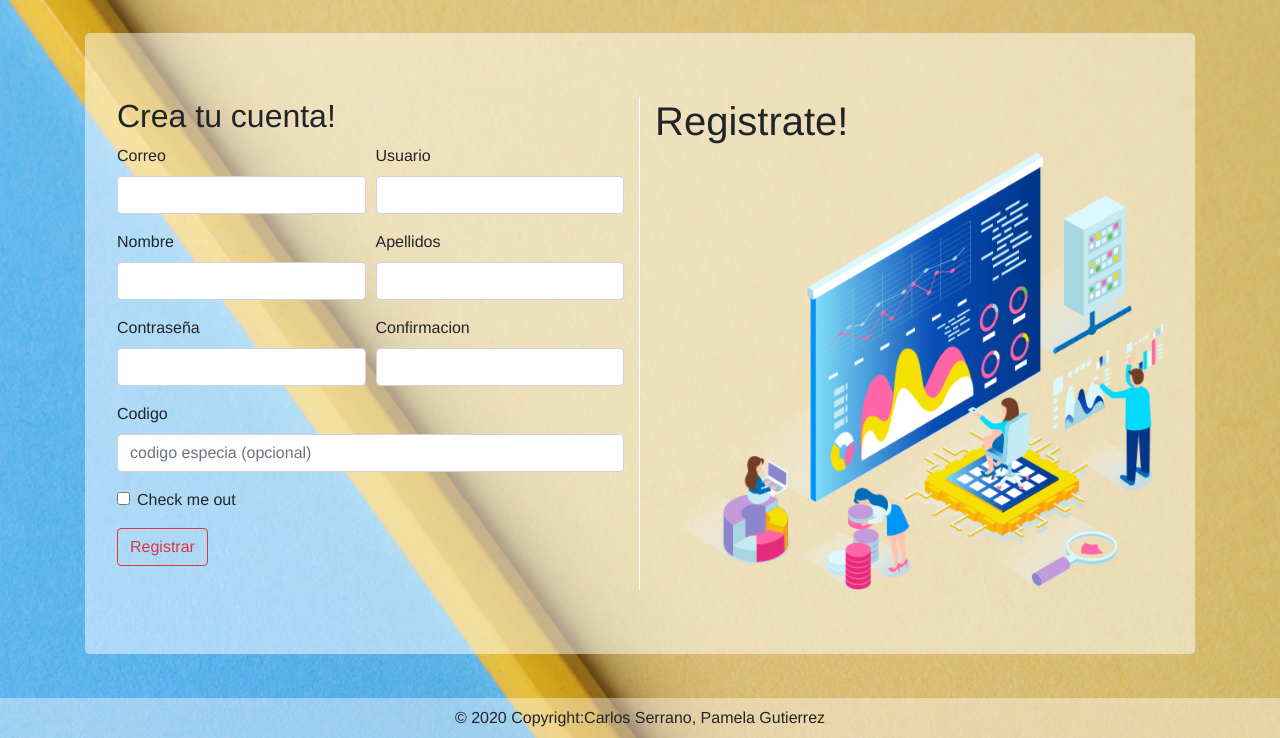
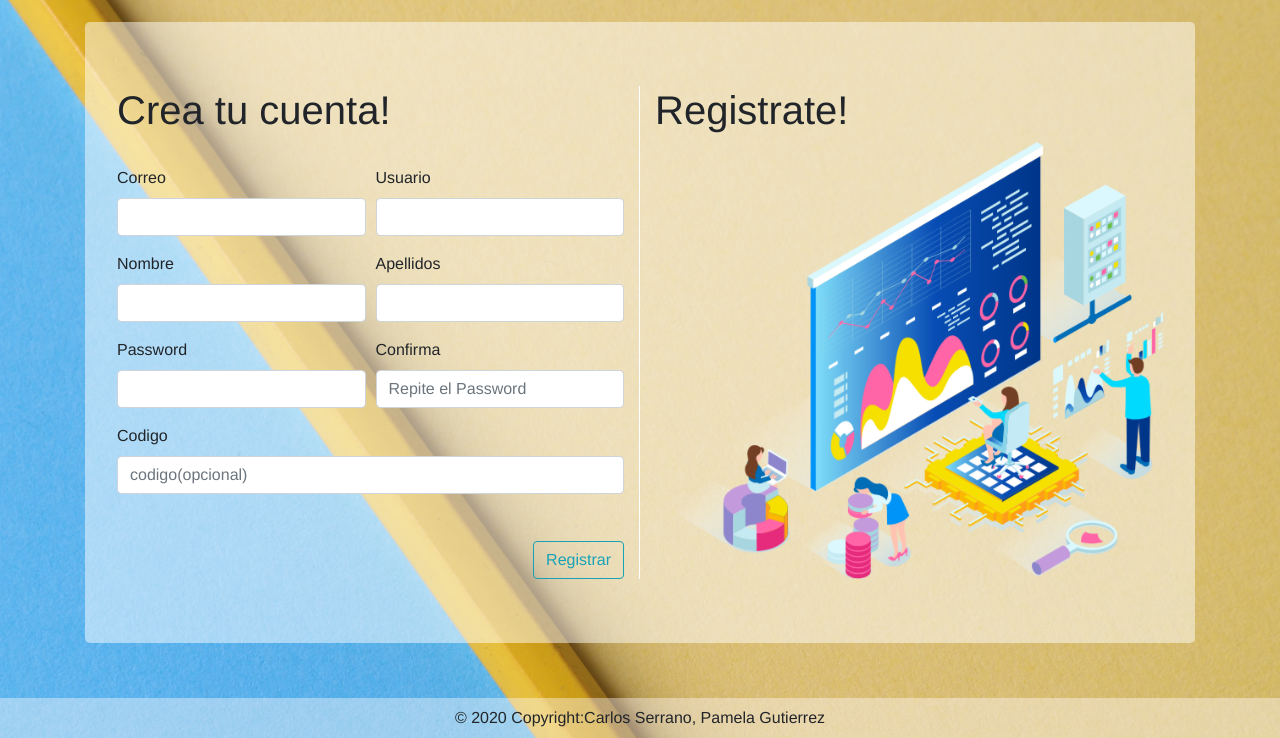
Before and after one commit to carlmrx/Proyecto_Tlacaelel, a PHP site: page /registro.php in a window 1280 px wide. Shown: the part 62-800 px from the top of the page. Run offline with PHP 8.4, Linux system fonts and the light colour scheme.

Commit message:
registro exito

```diff
--- a/login.php
+++ b/login.php
@@ -8,7 +8,7 @@
     <meta charset="UTF-8">
     <meta name="viewport" content="width=device-width, initial-scale=1.0">
     <title>Iniciar sesion</title>
-    <?php require_once "scripts.php" ?>
+    <?php require_once "scripts.php"; ?>
 </head>
 <nav class="navbar navbar-expand-lg navbar-light bg-light">
     <a class="navbar-brand" style="font-size:x-large;" href="index.html"><b>Bunt</b></a>
--- a/php/login.php
+++ b/php/login.php
@@ -6,7 +6,7 @@ $conexion=conexion();
 $correo=$_POST['correo'];
 $contraseña=$_POST['contraseña'];
 #sql
-$sql="SELECT * FROM `registro` WHERE `contraseña`='$contraseña' and `usuario`='$correo' or `correo`='$correo'";
+$sql="SELECT * FROM `registro` WHERE `contraseña`='$contraseña' and `correo`='$correo'";
 $result=mysqli_query($conexion,$sql);
     if(mysqli_num_rows($result)>0){
         $_SESSION['user']=$correo;
--- a/registro.php
+++ b/registro.php
@@ -28,59 +28,52 @@
     <div class="container">
         <div class="row">
             <div class="col-md-12">
-                <div style="margin-top: 3%;" class="mb-5 mb-lg-4">
+                <div style="margin-top: 2%;" class="mb-5 mb-md-5"  >
                     <div class="jumbotron" style="background-color:#ffffff7d;">
                         <div class="row">
                             <div class="col-md-6 " style="border-right: 1px solid white;">
-                                <h2 class="animated bounceInLeft slow-3s ">Crea tu cuenta!</h2>
+								<h1 class="animated bounceInLeft slow-3s ">Crea tu cuenta!</h1>
+								<br>
+                                <div class="panel panel-danger">
+									<div class="panel panel-body">
 										<form id="frmRegistro">
 										<div class="form-row">
 										<div class="form-group col-md-6">
 										<label>Correo</label>
-                                            <input type="email" class="form-control" id="correo" name="correo" required>
+										<input type="text" class="form-control input-sm" id="correo" name="">
 										</div>
 										<div class="form-group col-md-6">
 										<label>Usuario</label>
-                                            <input type="text" class="form-control" id="usuario" name="usuario" required>
+										<input type="text" class="form-control input-sm" id="usuario" name="">
 										</div>
 										</div>
 										<div class="form-row">
 										<div class="form-group col-md-6">
 										<label>Nombre</label>
-                                            <input type="text" class="form-control" id="nombre" name="nombre" required>
+										<input type="text" class="form-control input-sm" id="nombre" name="">
 										</div>
 										<div class="form-group col-md-6">
 										<label>Apellidos</label>
-                                            <input type="text" class="form-control" id="apellidos" name="apellidos" required>
+										<input type="text" class="form-control input-sm" id="apellido" name="">
 										</div>
 										</div>
 										<div class="form-row">
 										<div class="form-group col-md-6">
-                                            <label>Contraseña</label>
-                                            <input type="password" class="form-control" id="contraseña1" name="contraseña2" required>
+										<label>Password</label>
+										<input type="password" class="form-control input-sm" id="password" name="">
 										</div>
 										<div class="form-group col-md-6">
-                                            <label>Confirmacion</label>
-                                            <input type="password" class="form-control" id="contraseña2" name="contraseña2" required>
+										<label>Confirma</label>
+										<input type="password" class="form-control input-sm" id="password2" name="" placeholder="Repite el Password">
 										</div>
 										</div>
-                                    <div class="form-row">
-                                        <div class="form-group col-md-12">
 										<label>Codigo</label>
-                                            <input type="text" class="form-control" id="codigo" placeholder="codigo especia (opcional)" name="codigo">
-                                        </div>
-
-                                    </div>
-                                    <div class="form-group">
-                                        <div class="form-check">
-                                            <input class="form-check-input" type="checkbox" id="gridCheck">
-                                            <label class="form-check-label" for="gridCheck">
-                                          Check me out
-                                        </label>
+										<input type="text" class="form-control input-sm" id="codigo" name="" placeholder="codigo(opcional)">
+										<p></p>
+										<span class="btn btn-outline-info " id="registrarNuevo" style="float: right; margin-top: 6%">Registrar</span>
+										</form>
 									</div>
 								</div>
-                                    <button type="submit" class="btn btn-outline-danger" id="botonRegistro" name="botonRegistro">Registrar</button>
-                                </form>
                             </div>
                             <div class="col-md-6 d-none d-sm-block ">
                                 <h1 class="animated pulse slow-3s delay-2s ">Registrate!</h1>
@@ -98,45 +91,47 @@
     </div>
 </div>
 </html>
+<link rel="stylesheet" href="dependencias\bootstrap\bootstrap-4.4.1\dist\css\bootstrap.css">
+<link rel="stylesheet" href="dependencias\js\alertifyjs\css\themes\default.css">
+<link rel="stylesheet" href="dependencias\js\alertifyjs\css\alertify.css">
+
 <script type="text/javascript">
 	$(document).ready(function(){
-    $('#botonRegistro').click(function(){
-        if($('#correo').val()==""){
-            alertify.alert("Falta el correo");
+		$('#registrarNuevo').click(function(){
+
+			if($('#nombre').val()==""){
+				alertify.alert("Debes agregar el nombre");
+				return false;
+			}else if($('#apellido').val()==""){
+				alertify.alert("Debes agregar el apellido");
 				return false;
 			}else if($('#usuario').val()==""){
-            alertify.alert("Falta el usuario");
+				alertify.alert("Debes agregar el usuario");
 				return false;
-        }else if($('#nombre').val()==""){
-            alertify.alert("Falta el nombre");
-            return false;
-        }else if($('#apellidos').val()==""){
-            alertify.alert("Faltan los apellidos");
-            return false;
-        }else if($('#contraseña1').val()==""){
-            alertify.alert("Falta la contraseña");
+			}else if($('#password').val()==""){
+				alertify.alert("Debes agregar el password");
 				return false;
 			}
-        cadena="correo=" + $('#correo').val() +
+
+			cadena="nombre=" + $('#nombre').val() +
+					"&apellido=" + $('#apellido').val() +
 					"&usuario=" + $('#usuario').val() +
-            "&nombre=" + $('#nombre').val() +
-            "&apellidos=" + $('#apellidos').val() +
-            "&contraseña=" + $('#contraseña1').val() +
-            "&codigo=" + $('#codigo').val();
+					"&password=" + $('#password').val();
 
 					$.ajax({
 						type:"POST",
-                url:"php/registro_usuario.php",
+						url:"php/registro.php",
 						data:cadena,
 						success:function(r){
+
 							if(r==2){
-                        alertify.alert("Usuario o correo ya registrado");
+								alertify.alert("Este usuario ya existe, prueba con otro :)");
 							}
 							else if(r==1){
 								$('#frmRegistro')[0].reset();
-                        window.location="exito.php";
+								alertify.success("Agregado con exito");
 							}else{
-                        alertify.error("fallo al agregar");
+								alertify.error("Fallo al agregar");
 							}
 						}
 					});
```
Also changed, not shown: php/conexion_usuarios.php (+6 -11 lines), php/registro.php (added, +32 -0 lines). Lines whose indentation alone changed are shown as unchanged.
